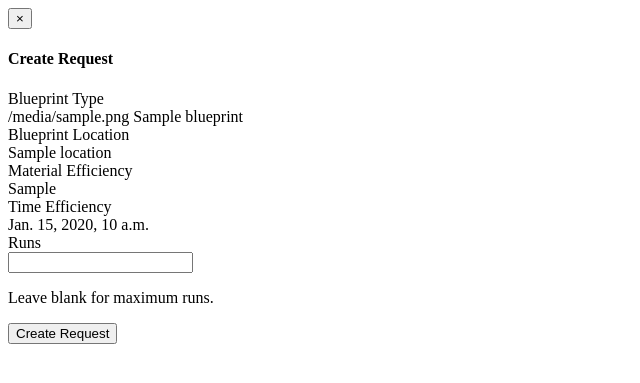
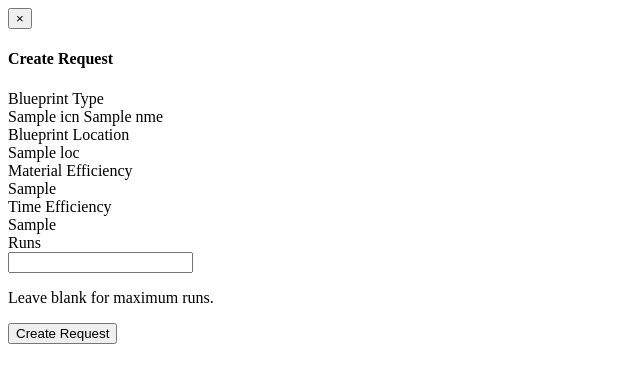
Before and after one commit to staropera/aa-blueprints, a Django app: template blueprints/templates/blueprints/modals/create_request_content.html in a window 1280 px wide. Shown: the top 383 px of the page, without its empty margins (0-640 px from the left). Run offline with Django 3.2, Linux system fonts and the light colour scheme; the template is opened without the code that fills it: most values are stand-ins (such as "Sample title", 1, 10 or a date in 2020).

Commit message:
Fix adding blueprints regression

```diff
--- a/blueprints/templates/blueprints/modals/create_request_content.html
+++ b/blueprints/templates/blueprints/modals/create_request_content.html
@@ -17,19 +17,19 @@
             <input type=hidden name="pk" value="{{ blueprint.pk }}">
             <div class="form-group">
                 <label class="col-sm-4">{% translate "Blueprint Type" %}</label>
-                <div class='col-sm-8'>{{ blueprint.type_icon }} {{ blueprint.type_name }}</div>
+                <div class='col-sm-8'>{{ blueprint.icn }} {{ blueprint.nme }}</div>
             </div>
             <div class="form-group">
                 <label class="col-sm-4">{% translate "Blueprint Location" %}</label>
-                <div class='col-sm-8'>{{ blueprint.location }}</div>
+                <div class='col-sm-8'>{{ blueprint.loc }}</div>
             </div>
             <div class="form-group">
                 <label class="col-sm-4">{% translate "Material Efficiency" %}</label>
-                <div class='col-sm-8'>{{ blueprint.material_efficiency }}</div>
+                <div class='col-sm-8'>{{ blueprint.me }}</div>
             </div>
             <div class="form-group">
                 <label class="col-sm-4">{% translate "Time Efficiency" %}</label>
-                <div class='col-sm-8'>{{ blueprint.time_efficiency }}</div>
+                <div class='col-sm-8'>{{ blueprint.te }}</div>
             </div>
             <div class="form-group">
                 <label for="runs" class="col-sm-4">Runs</label>
```
